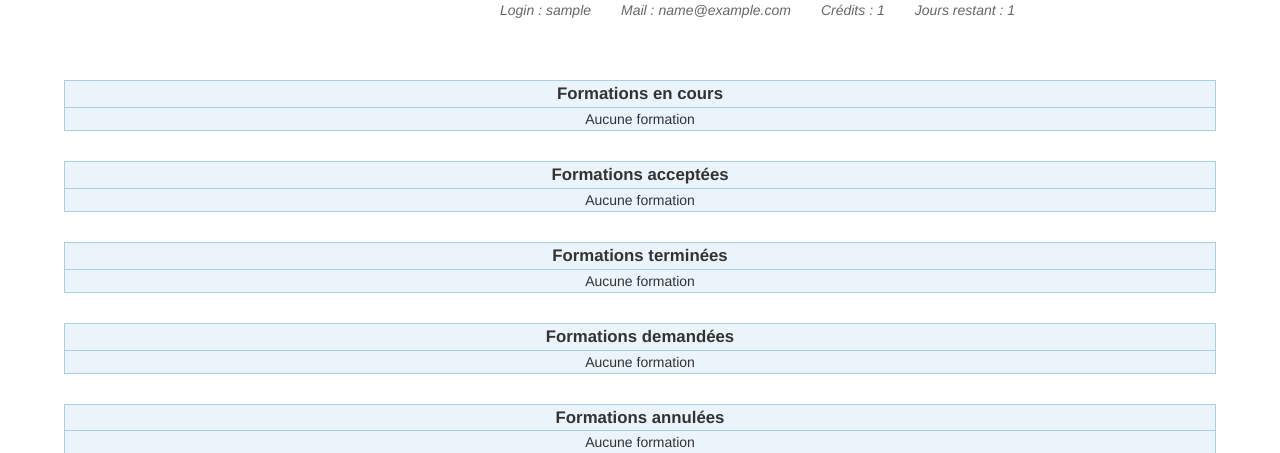
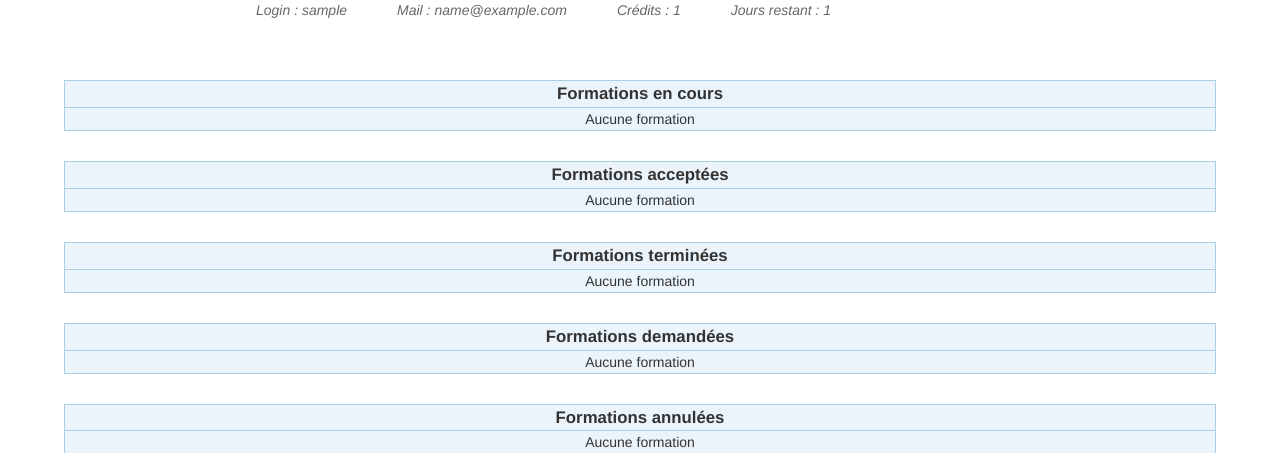
Before and after one commit to DarthSerge/Projet-M2L, a PHP site: page /compte.php in a window 1280 px wide. Shown: the part 105-558 px from the top of the page. Run offline with PHP 8.4, Linux system fonts and the light colour scheme; the visitor is signed in with stand-in values (Sample User, id 1); data that the repository does not hold is empty.

Commit message:
Changements graphiques

```diff
--- a/css/general.css
+++ b/css/general.css
@@ -154,15 +154,16 @@ li.nav {
 	text-align: center;
 }
 
+aside {
+	width: 60%;
+	margin: auto;
+}
+
 aside div {
 	color: #666666;
 	font-style: italic;
 	display: inline;
-	margin-right: 30px;
-}
-
-aside div#login {
-	margin-left: 500px;
+	margin-right: 50px;
 }
 
 /* Tableau de formations */
```
Also changed, not shown: formations.php (+19 -0 lines).
